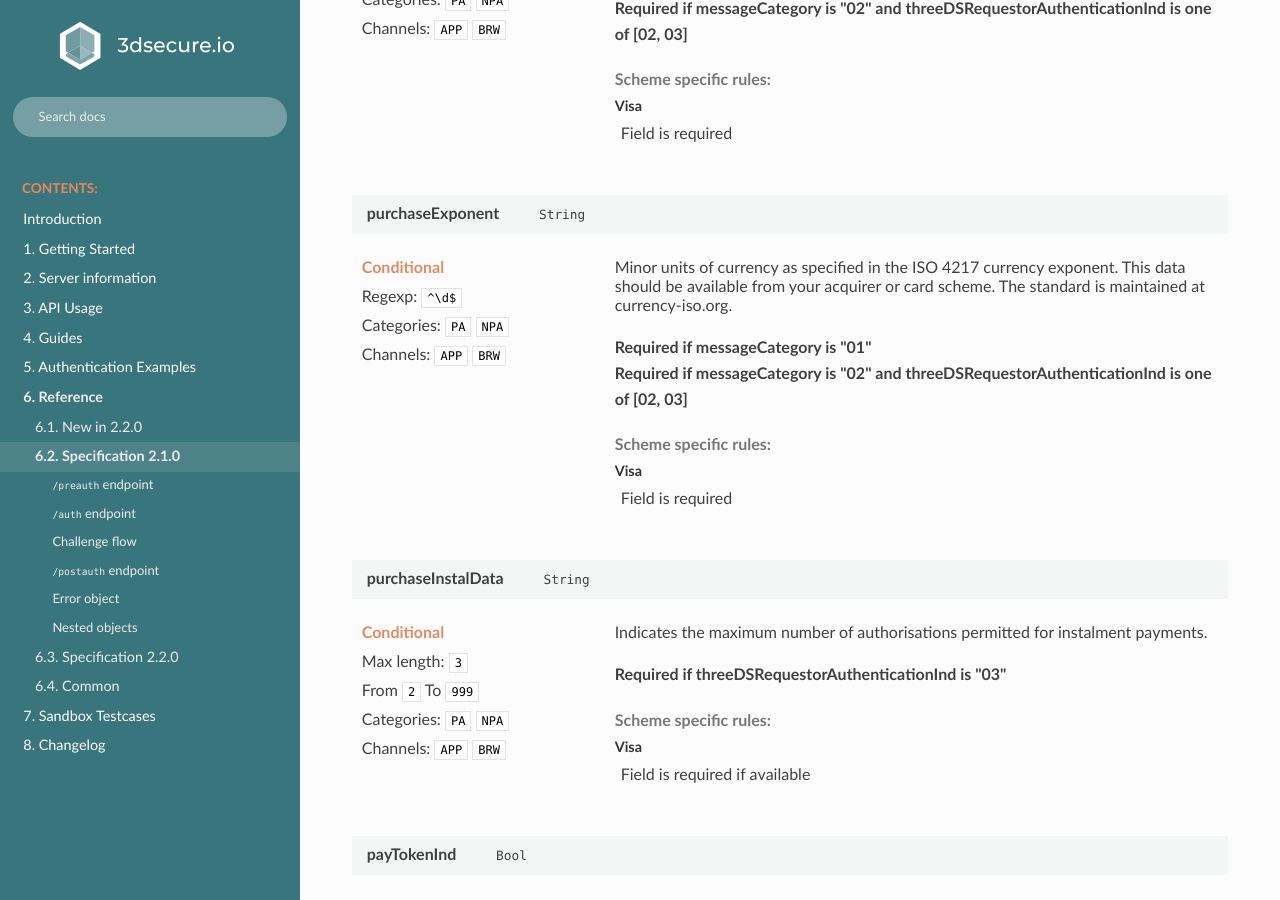
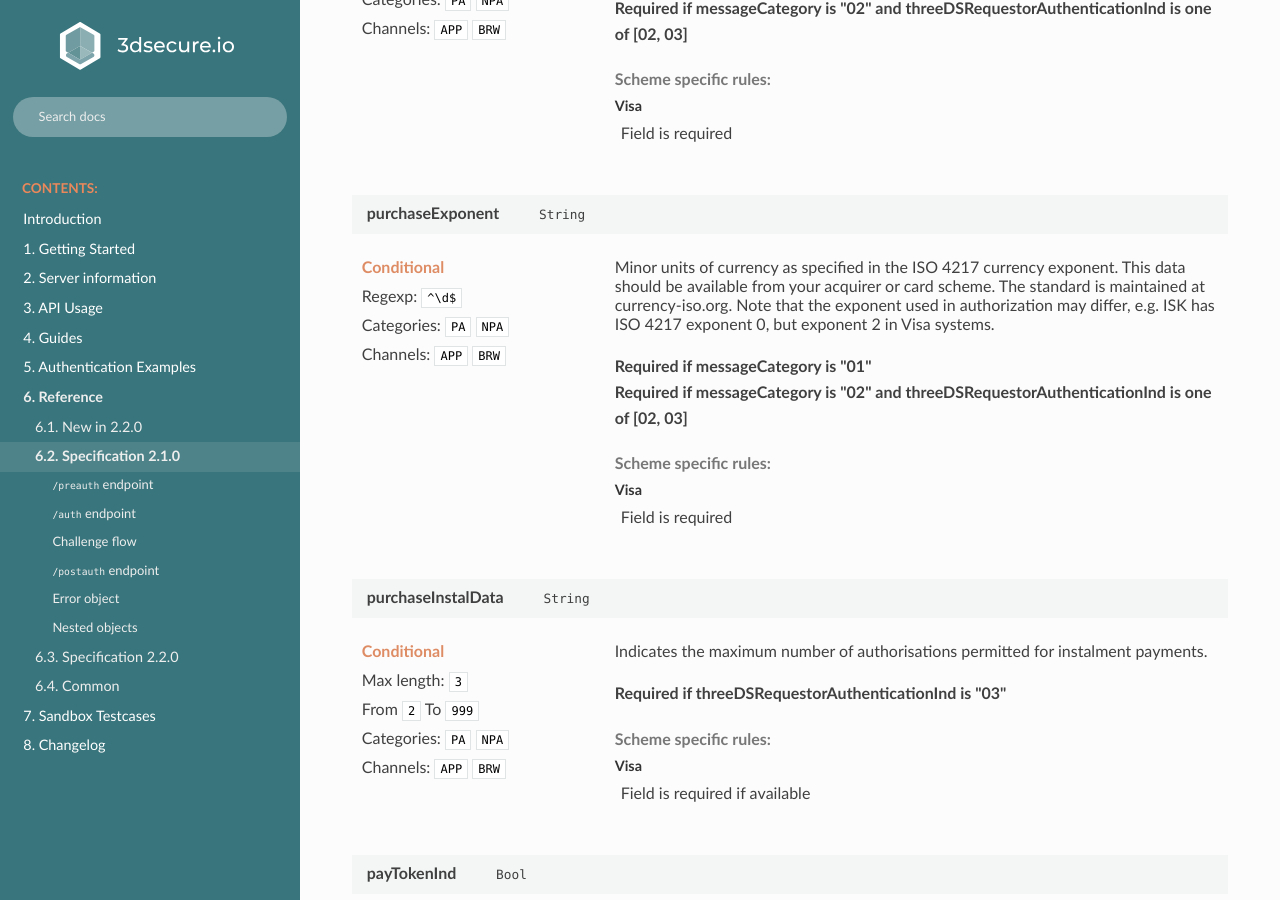
Before and after one commit to clearhaus/3DSv2-api-documentation, a Sphinx documentation site: the page built from source/specification_210.rst, in a window 1280 px wide and 900 px high, scrolled down 14926 px. Built offline with Sphinx 7.4.7 and the Read the Docs theme 2.0.0, drawn with Linux system fonts in a browser that asks for light colours.

Commit message:
Clarify that exponents should be ISO 4217

```diff
--- a/source/_static/areq_210.html
+++ b/source/_static/areq_210.html
@@ -1965,7 +1965,7 @@ Channels:
 </div>
 </div>
 </div>
-<div class='argdesc'><div class='description'>Minor units of currency as specified in the ISO 4217 currency exponent. This data should be available from your acquirer or card scheme. The standard is maintained at currency-iso.org.</div>
+<div class='argdesc'><div class='description'>Minor units of currency as specified in the ISO 4217 currency exponent. This data should be available from your acquirer or card scheme. The standard is maintained at currency-iso.org. Note that the exponent used in authorization may differ, e.g. ISK has ISO 4217 exponent 0, but exponent 2 in Visa systems.</div>
 <div class='conditions'>
 <div class=''>
 Required if messageCategory is "01"<br>Required if messageCategory is "02" and threeDSRequestorAuthenticationInd is one of [02, 03]<br></div>
--- a/source/_static/areq_220.html
+++ b/source/_static/areq_220.html
@@ -2179,7 +2179,7 @@ Channels:
 </div>
 </div>
 </div>
-<div class='argdesc'><div class='description'>Minor units of currency as specified in the ISO 4217 currency exponent. This data should be available from your acquirer or card scheme. The standard is maintained at currency-iso.org.</div>
+<div class='argdesc'><div class='description'>Minor units of currency as specified in the ISO 4217 currency exponent. This data should be available from your acquirer or card scheme. The standard is maintained at currency-iso.org. Note that the exponent used in authorization may differ, e.g. ISK has ISO 42177 exponent 0, but exponent 2 in Visa authorizations</div>
 <div class='conditions'>
 <div class=''>
 Required if messageCategory is "01"<br>Required if messageCategory is "02" and (threeDSRequestorAuthenticationInd is one of [02, 03] or threeRIInd is one of [01, 02, 06, 07, 08, 09, 11])<br></div>
```
